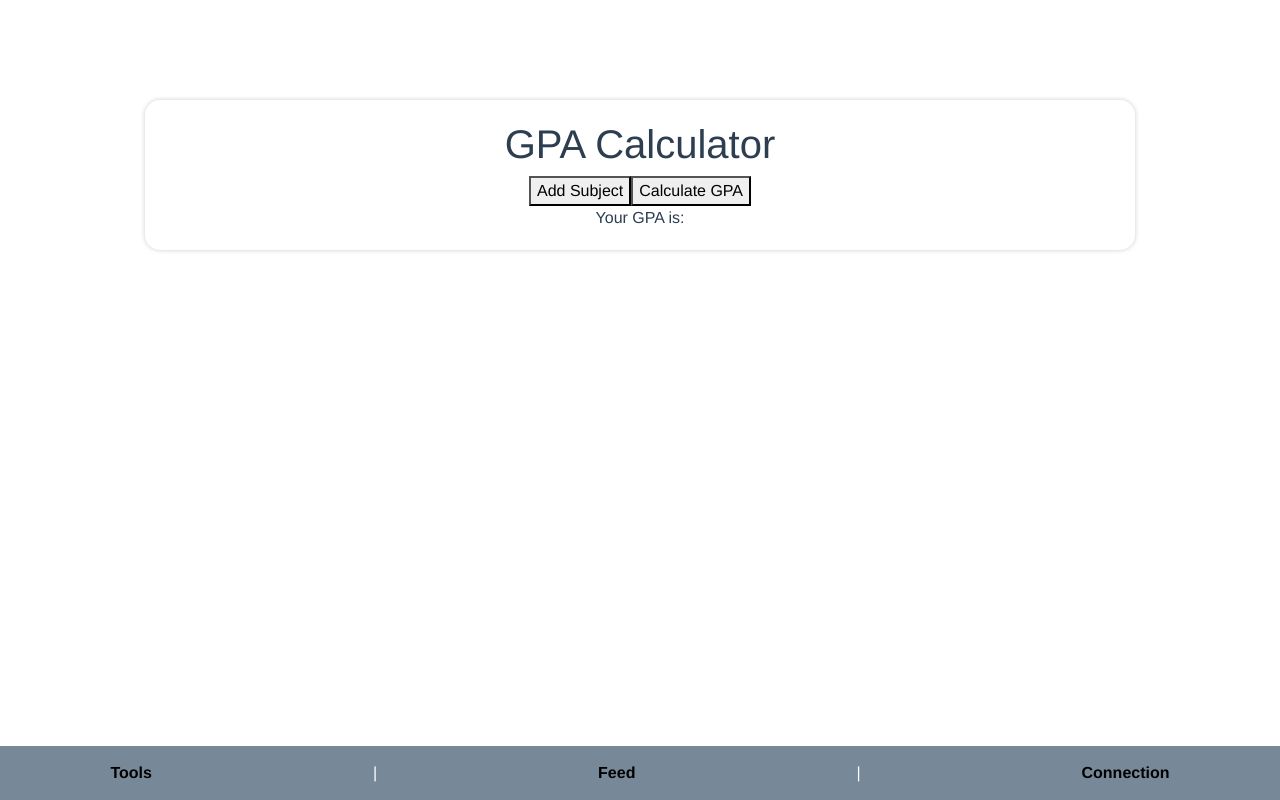
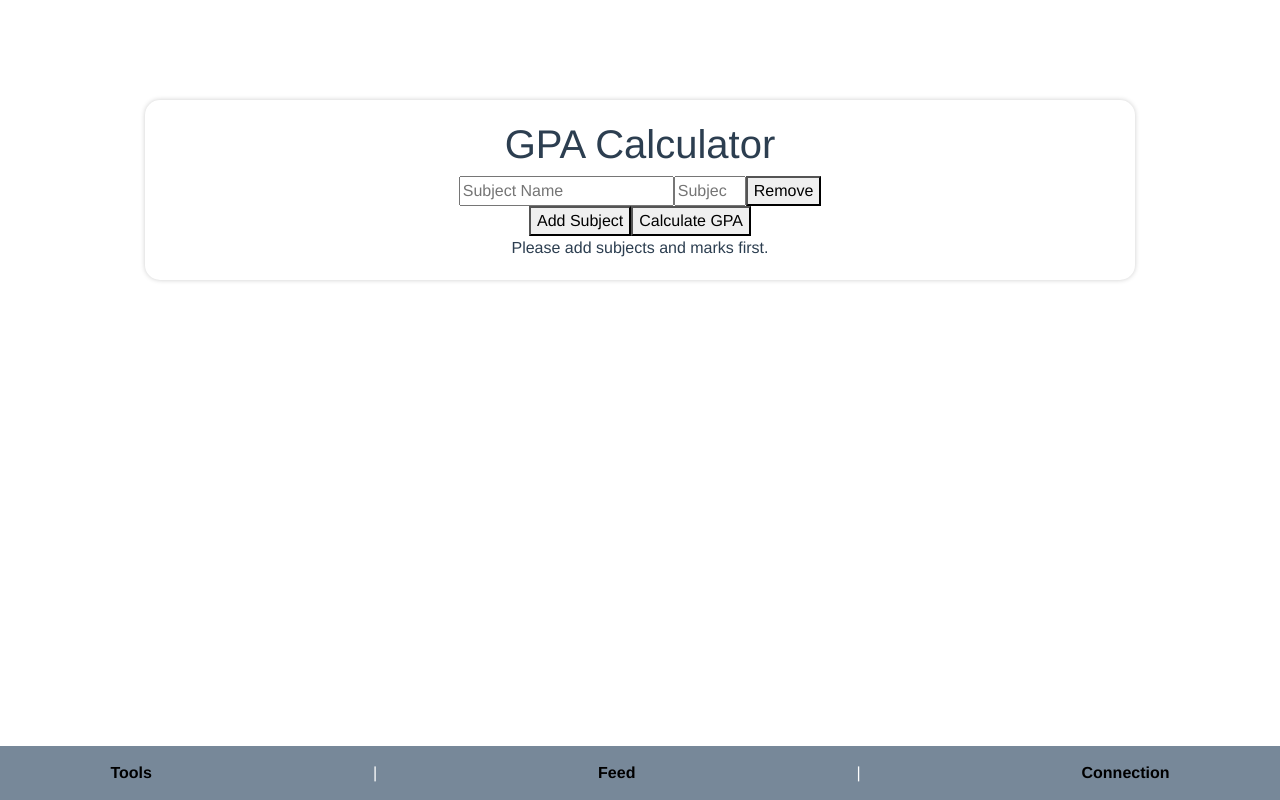
Before and after one commit to bhathiknk/socialmedia-webapp, a Vue app: page /GradesTracking in a window 1280 px wide. Built offline with nearby package versions, Linux system fonts and the light colour scheme.

Commit message:
Add Script to allow to User to add new feilds (new Subjects) to the GPA Calculator

```diff
--- a/src/components/GradesTracking.vue
+++ b/src/components/GradesTracking.vue
@@ -36,8 +36,19 @@
 </template>
 
 
-<script>
+<script setup>
+import { ref } from 'vue';
 
+const subjects = ref([{ name: '', mark: '' }]);
+const gpa = ref(null);
+
+const addSubject = () => {
+  subjects.value.push({ name: '', mark: '' });
+};
+
+const removeSubject = (index) => {
+  subjects.value.splice(index, 1);
+};
 
 </script>
 
@@ -69,4 +80,5 @@ h1 {
 }
 
 
+
 </style>
```
